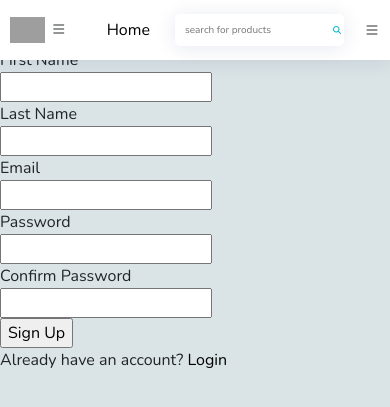
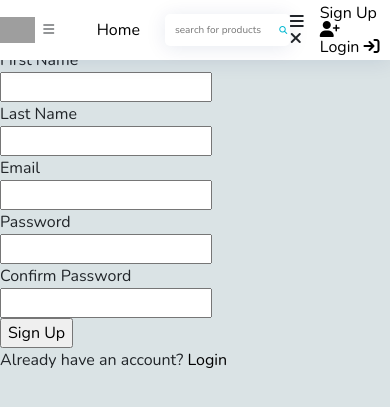
Before and after one commit to gbabohernest/CeeVee_Online, a Flask app: page /signup in a window 390 px wide. Shown: the top 407 px of the page. Run offline with Flask 3, Linux system fonts and the light colour scheme; some libraries are stand-ins or nearby versions; grey boxes are pictures that could not be loaded.

Commit message:
add markup for mobile login & signup links for responsive layout, add javascript file url to the base template

```diff
--- a/templates/base.html
+++ b/templates/base.html
@@ -142,5 +142,8 @@
 
     <!-- Bootstrap Slider JS -->
     <script src="https://cdnjs.cloudflare.com/ajax/libs/bootstrap-slider/11.0.2/bootstrap-slider.min.js"></script>
+
+    <!-- hamburger Js -->
+    <script src="{{ url_for('static', filename='hamburger.js') }}"></script>
   </body>
 </html>
--- a/templates/nav.html
+++ b/templates/nav.html
@@ -49,8 +49,28 @@
       </li>
     </ul>
 
-    <i class="bi bi-list hide_for_desktop" id="hamburger-btn">
+    <div class="hide_for_desktop" id="hamburger">
+      <!-- <i class="bi bi-list icon"> -->
       <!-- toggle hamburger menu         -->
-    </i>
+      <!-- </i> -->
+      <i class="fa-solid fa-bars icon-btn"></i>
+      <i class="fa-solid fa-xmark icon-btn close"></i>
+    </div>
   </div>
 </nav>
+<div class="mobile-nav-links close" id="mobile_links">
+  <ul>
+    <li>
+      <a href="{{ url_for('sign_up') }}">
+        Sign Up
+        <i class="fa fa-user-plus" aria-hidden="true"></i>
+      </a>
+    </li>
+    <li>
+      <a href="{{ url_for('login') }}">
+        Login
+        <i class="fa fa-sign-in" aria-hidden="true"></i>
+      </a>
+    </li>
+  </ul>
+</div>
```
